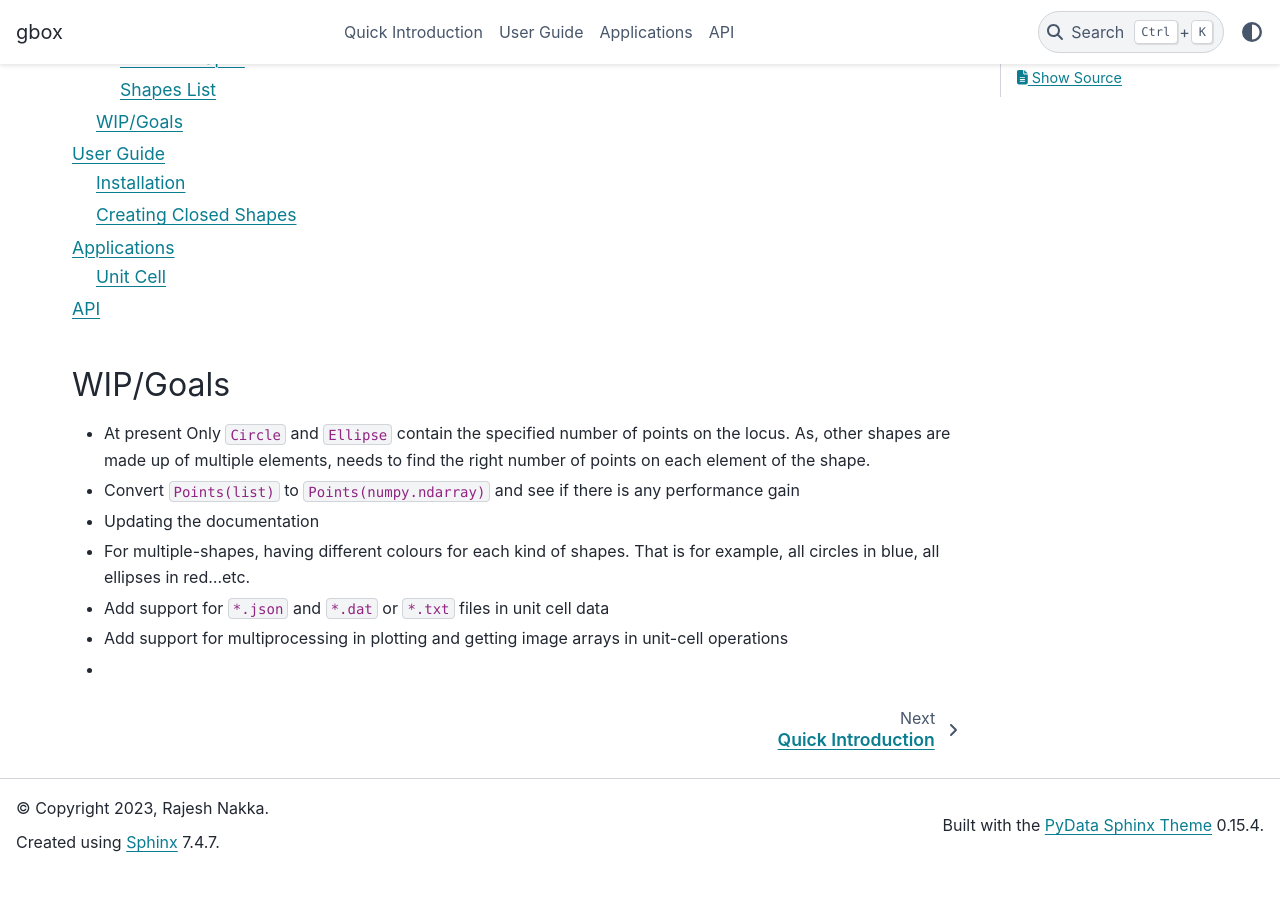
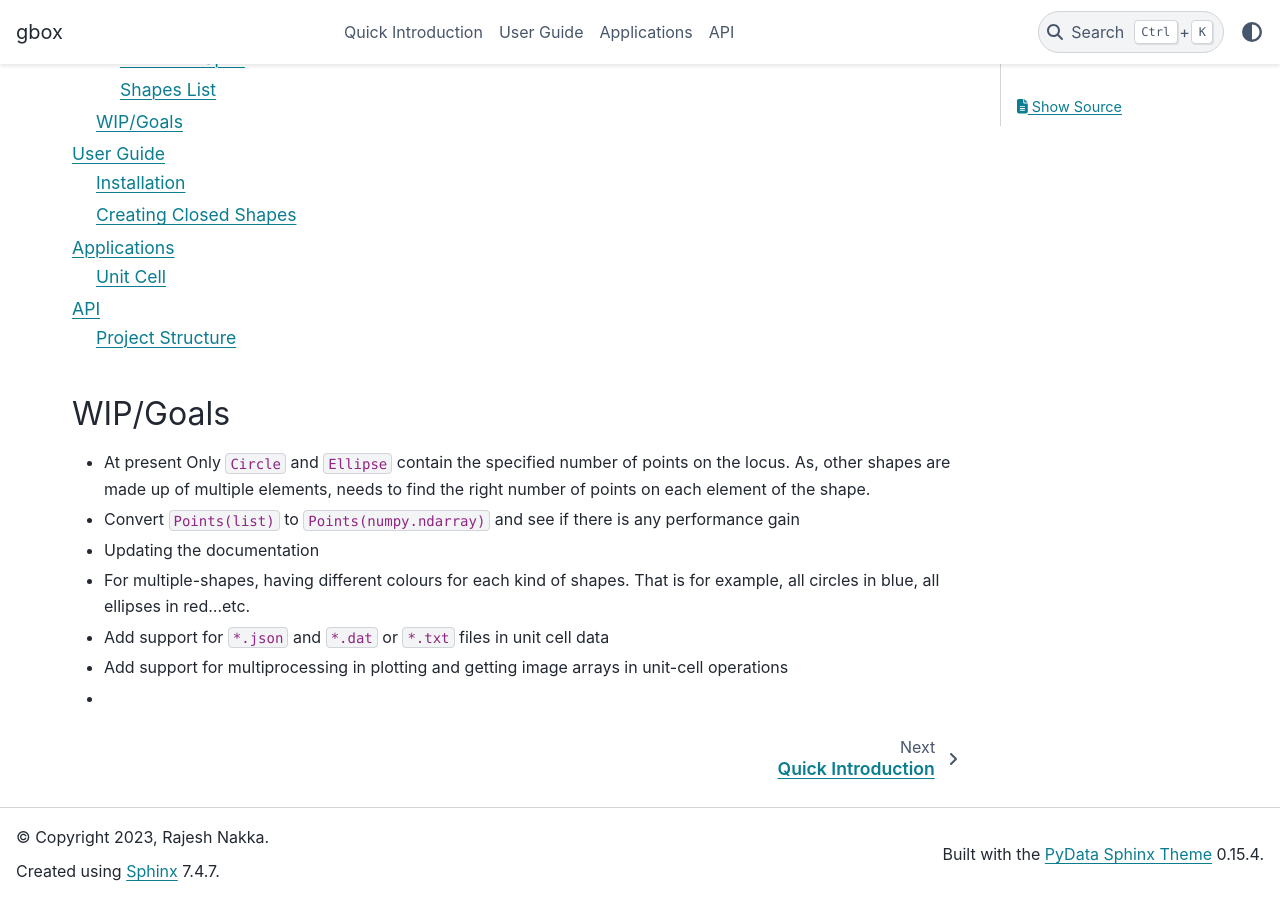
Before and after one commit to 338rajesh/gbox, a Sphinx documentation site: the page built from docs/source/index.rst, in a window 1280 px wide and 900 px high, scrolled down 916 px. Built offline with Sphinx 7.4.7 and the PyData theme 0.15.4, drawn with Linux system fonts in a browser that asks for light colours; before the commit the page ends 1787 px from its top, so only the background shows below that.

Commit message:
updated the api.rst

```diff
--- a/docs/source/api.rst
+++ b/docs/source/api.rst
@@ -1,2 +1,5 @@
 API
 ****
+
+
+.. include:: proj_structure.rst
```
